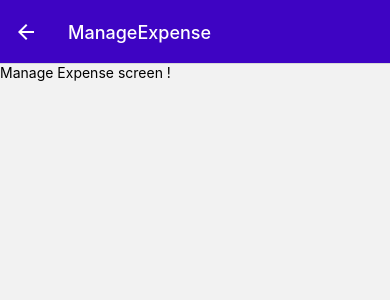
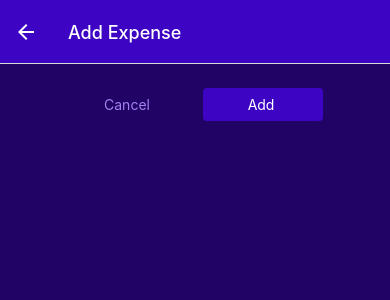
Before and after one commit to Pizatol/Expense-Tracker-App-React-Native, a React Native app: screen /ManageExpense in a window 390 px wide. Shown: the top 300 px of the page. Built offline with nearby package versions, Linux system fonts and the light colour scheme.

Commit message:
ajout fonctionnalite depenses recentes > 7 jours

```diff
--- a/App.js
+++ b/App.js
@@ -11,6 +11,8 @@
 import RecentExpenses from "./screens/RecentExpenses";
 import AllExpenses from "./screens/AllExpenses";
 import IconButton from "./components/UI/IconButton";
+
+import ExpensesContextProvider from "./store/expenses-context";
 
 const Stack = createNativeStackNavigator();
 const BottomTabs = createBottomTabNavigator();
@@ -31,9 +33,9 @@
                     <IconButton
                         icon="add"
                         size={28}
-                        color={"white"}
+                        color={tintColor}
                         onPress={() => {
-                            navigation.navigate('ManageExpense')
+                            navigation.navigate("ManageExpense");
                         }}
                     />
                 ),
@@ -69,12 +71,16 @@
     return (
         <>
             <StatusBar style="light" />
+            <ExpensesContextProvider>
                 <NavigationContainer>
                     <Stack.Navigator
                         screenOptions={{
-                    headerStyle :{ backgroundColor: GlobalStyles.colors.primary500,},
+                            headerStyle: {
+                                backgroundColor: GlobalStyles.colors.primary500,
+                            },
                             headerTintColor: "white",
-                }}>
+                        }}
+                    >
                         <Stack.Screen
                             name="ExpenseOverview"
                             component={ExpenseOverview}
@@ -83,12 +89,13 @@
                         <Stack.Screen
                             name="ManageExpense"
                             component={ManageExpense}
-                        options ={{
-                           presentation:'formSheet'
+                            options={{
+                                presentation: "card",
                             }}
                         />
                     </Stack.Navigator>
                 </NavigationContainer>
+            </ExpensesContextProvider>
         </>
     );
 }
--- a/components/ExpensesOutput/ExpenseItem.js
+++ b/components/ExpensesOutput/ExpenseItem.js
@@ -5,12 +5,14 @@
 import { GlobalStyles } from "../../constants/styles";
 import { getFormattedDate } from "../../util/date";
 
-export default function ExpenseItem({ description, amount, date }) {
+export default function ExpenseItem({id, description, amount, date }) {
 const navigation = useNavigation();
 
 	const expensePressHandler = () => {
 
-		navigation.navigate('ManageExpense');
+		navigation.navigate('ManageExpense', {
+            expenseId : id
+        });
 	}
 
     return (
--- /dev/null
+++ b/components/UI/Button.js
@@ -0,0 +1,47 @@
+import { StyleSheet, Text, View, Pressable } from "react-native";
+import React from "react";
+import { GlobalStyles } from "../../constants/styles";
+
+export default function Button({ children, onPress, mode, style }) {
+    return (
+        <View style={style}>
+            <Pressable onPress={onPress} style={({pressed}) => pressed && styles.pressed} >
+                <View style={[styles.button, mode === "flat" && styles.flat]}>
+                    <Text
+                        style={[
+                            styles.buttonText,
+                            mode === "flat" && styles.flatText,
+                        ]}
+                    >
+                        {children}
+                    </Text>
+                </View>
+            </Pressable>
+        </View>
+    );
+}
+
+const styles = StyleSheet.create({
+    button: {
+        borderRadius: 4,
+        padding: 8,
+        backgroundColor: GlobalStyles.colors.primary500,
+
+    },
+    flat: {
+        backgroundColor: "transparent",
+
+    },
+    buttonText: {
+        color: "white",
+        textAlign: "center",
+    },
+    flatText: {
+        color: GlobalStyles.colors.primary200,
+    },
+    pressed: {
+        opacity: 0.7,
+        backgroundColor: GlobalStyles.colors.primary100,
+        borderRadius: 4,
+    },
+});
--- a/screens/AllExpenses.js
+++ b/screens/AllExpenses.js
@@ -1,10 +1,16 @@
 import { StyleSheet, Text, View } from 'react-native'
-import React from 'react'
+import React, { useContext } from 'react'
 import ExpensesOutput from '../components/ExpensesOutput/ExpensesOutput'
 
+
+import { ExpensesContext } from '../store/expenses-context'
+
 export default function AllExpenses() {
+
+ const expensesCtx = useContext(ExpensesContext)
+
   return (
-	 <ExpensesOutput expensesPeriod='Total'/>
+	 <ExpensesOutput expenses={expensesCtx.expenses} expensesPeriod='Total'/>
   )
 }
 
--- a/screens/ManageExpense.js
+++ b/screens/ManageExpense.js
@@ -1,12 +1,74 @@
-import { StyleSheet, Text, View } from 'react-native'
-import React from 'react'
+import { StyleSheet, Text, View } from "react-native";
+import React, { useLayoutEffect } from "react";
+import { NavigationContainer, NavigationHelpersContext } from "@react-navigation/native";
+import IconButton from "../components/UI/IconButton";
+import Button from "../components/UI/Button";
+import { GlobalStyles } from "../constants/styles";
 
-export default function ManageExpense() {
-  return (
-	 <View>
-		<Text>Manage Expense screen !</Text>
-	 </View>
-  )
+export default function ManageExpense({ route, navigation }) {
+    const editedExpenseId = route.params?.expenseId;
+    const isEditing = !!editedExpenseId;
+
+    useLayoutEffect(() => {
+        navigation.setOptions({
+            title: isEditing ? "Edit Expense" : "Add Expense",
+        });
+    }, [navigation, isEditing]);
+
+    const deleteExpenseHandler = () => {
+		navigation.goBack();
+	 };
+
+    const cancelHandler = () => {
+		 navigation.goBack();
+	 };
+
+    const confirmHandler = () => {
+		navigation.goBack();
+	 };
+
+    return (
+        <View style={styles.container}>
+            <View style={styles.buttons}>
+                <Button style={styles.button} mode="flat" onPress={cancelHandler}>Cancel</Button>
+                <Button style={styles.button} onPress={confirmHandler}>
+                    {isEditing ? "Update" : "Add"}{" "}
+                </Button>
+            </View>
+            {isEditing && (
+                <View style={styles.deleteContainer}>
+                    <IconButton
+                        icon="trash"
+                        color={GlobalStyles.colors.error500}
+                        size={36}
+                        onPress={deleteExpenseHandler}
+                    />
+                </View>
+            )}
+        </View>
+    );
 }
 
-const styles = StyleSheet.create({})
+const styles = StyleSheet.create({
+    container: {
+        flex: 1,
+        padding: 24,
+        backgroundColor: GlobalStyles.colors.primary800,
+    },
+	 buttons : {
+		flexDirection : "row",
+		justifyContent : "center",
+		alignItems : "center"
+	 },
+	 button : {
+		minWidth : 120,
+		marginHorizontal : 8,
+	 },
+    deleteContainer: {
+        margin: 16,
+        paddingTop: 8,
+        borderTopWidth: 2,
+        borderTopColor: GlobalStyles.colors.primary200,
+        alignItems: "center",
+    },
+});
--- a/screens/RecentExpenses.js
+++ b/screens/RecentExpenses.js
@@ -1,10 +1,25 @@
 import { StyleSheet, Text, View } from 'react-native'
-import React from 'react'
+import React,  { useContext } from 'react'
 import ExpensesOutput from '../components/ExpensesOutput/ExpensesOutput'
 
+import { ExpensesContext } from '../store/expenses-context'
+import { getDateMinusDays } from '../util/date';
+
 export default function RecentExpenses() {
+  const expensesCtx = useContext(ExpensesContext);
+
+  const recentExpenses =expensesCtx.expenses.filter((expense) => {
+    const today = new Date();
+
+    const date7daysAgo = getDateMinusDays(today, 7);
+
+    return expense.date > date7daysAgo;
+
+  })
+
+
   return (
-	 <ExpensesOutput expensesPeriod='Last 7 days' />
+	 <ExpensesOutput expenses={recentExpenses} expensesPeriod='Last 7 days' />
   )
 }
 
--- /dev/null
+++ b/store/expenses-context.js
@@ -0,0 +1,153 @@
+import { createContext, useState, useReducer } from "react";
+
+const DUMMY_EXPENSES = [
+    {
+        id: "e1",
+        description: " A pair of shoes",
+        amount: 59.99,
+        date: new Date("2021-12-19"),
+    },
+    {
+        id: "e2",
+        description: " A pair of trousers",
+        amount: 89.29,
+        date: new Date("2022-01-05"),
+    },
+    {
+        id: "e3",
+        description: "Some bananas",
+        amount: 9.99,
+        date: new Date("2021-12-01"),
+    },
+    {
+        id: "e4",
+        description: " A book",
+        amount: 14.99,
+        date: new Date("2022-02-19"),
+    },
+    {
+        id: "e5",
+        description: " Another book",
+        amount: 18.59,
+        date: new Date("2022-03-08"),
+    },
+    {
+        id: "e6",
+        description: " Another book",
+        amount: 18.59,
+        date: new Date("2022-03-08"),
+    },
+    {
+        id: "e7",
+        description: " Another book",
+        amount: 18.59,
+        date: new Date("2022-03-08"),
+    },
+    {
+        id: "e8",
+        description: " Another book",
+        amount: 18.59,
+        date: new Date("2022-03-08"),
+    },
+    {
+        id: "e9",
+        description: " Another book",
+        amount: 18.59,
+        date: new Date("2022-03-08"),
+    },
+    {
+        id: "e10",
+        description: " Another book",
+        amount: 18.59,
+        date: new Date("2022-03-08"),
+    },
+    {
+        id: "e11",
+        description: " Another book",
+        amount: 18.59,
+        date: new Date("2022-06-02"),
+    },
+    {
+        id: "e12",
+        description: " Another book",
+        amount: 18.59,
+        date: new Date("2022-06-01"),
+    },
+    {
+        id: "e13",
+        description: " Another book",
+        amount: 18.59,
+        date: new Date("2022-06-04"),
+    },
+	 {
+		id: "e14",
+		description: " Another book",
+		amount: 18.59,
+		date: new Date("2022-05-30"),
+  },
+];
+
+export const ExpensesContext = createContext({
+    expenses: [],
+    addExpense: ({ description, amount, date }) => {},
+    deleteExpense: (id) => {},
+    upDateExpense: (id, { description, amount, date }) => {},
+});
+
+function expensesReducer(state, action) {
+    switch (action.type) {
+        case "ADD":
+            const id = new Date().toString() + Math.random().toString();
+            return [{ ...action.payload, id: id }, ...state];
+
+        case "UPDATE":
+            const updatableExpenseIndex = state.findIndex(
+                (expense) => expense.id === action.payload.id
+            );
+            const updatableExpense = state[updatableExpenseIndex];
+            const updatedItem = { ...updatableExpense, ...action.payload.data };
+            const updatedExpenses = [...state];
+            updatedExpenses[updatableExpenseIndex] = updatedItem;
+            return updatedExpenses;
+
+        case "DELETE":
+            return state.filter((expense) => expense.id !== action.payload);
+
+        default:
+            return state;
+    }
+}
+
+function ExpensesContextProvider({ children }) {
+    const [expensesState, dispatch] = useReducer(
+        expensesReducer,
+        DUMMY_EXPENSES
+    );
+
+    function addExpense(expenseData) {
+        dispatch({ type: "ADD", payload: expenseData });
+    }
+
+    function deleteExpense(id) {
+        dispatch({ type: "DELETE", payload: id });
+    }
+
+    function updateExpense(id, expenseData) {
+        dispatch({ type: "UPDATE", payload: { id: id, data: expenseData } });
+    }
+
+    const value = {
+        expenses: expensesState,
+        addExpense: addExpense,
+        deleteExpense: deleteExpense,
+        updateExpense: updateExpense,
+    };
+
+    return (
+        <ExpensesContext.Provider value={value}>
+            {children}
+        </ExpensesContext.Provider>
+    );
+}
+
+export default ExpensesContextProvider;
--- a/util/date.js
+++ b/util/date.js
@@ -1,3 +1,7 @@
 export function getFormattedDate(date) {
 	return `${date.getFullYear()}-${date.getMonth() +1}-${date.getDate()}`
 }
+
+export function getDateMinusDays(date, days) {
+	return new Date(date.getFullYear(), date.getMonth(), date.getDate() - days)
+}
```
Also changed, not shown: components/ExpensesOutput/ExpensesOutput.js (+3 -64 lines). Lines whose indentation alone changed are shown as unchanged.
